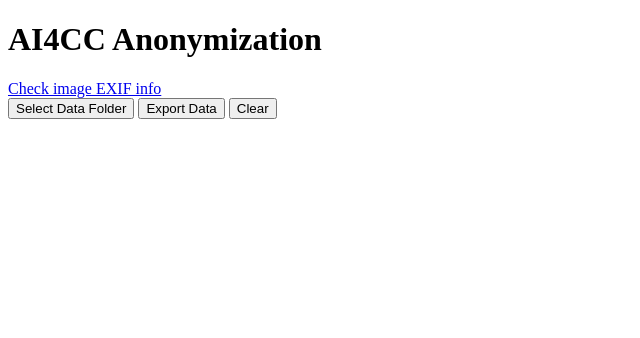
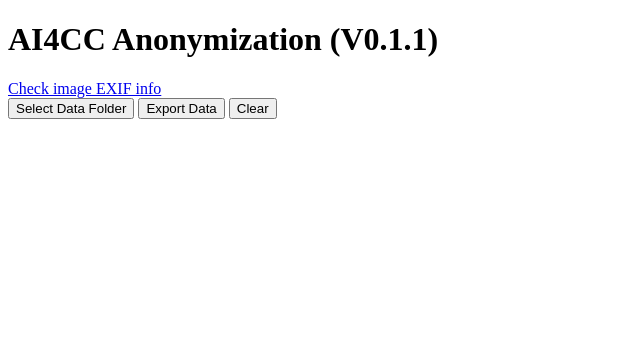
Before and after one commit to oeway/ai4cc-anonymization, a plain HTML site: page index.html in a window 1280 px wide. Shown: the whole page, without its empty margins (0-640 px from the left). Drawn offline with Linux system fonts and the light colour scheme.

Commit message:
Add version nubmer

```diff
--- a/index.html
+++ b/index.html
@@ -5,7 +5,7 @@
 </head>
 <body>
 
-<h1>AI4CC Anonymization</h1>
+<h1>AI4CC Anonymization (V0.1.1)</h1>
 <a href="https://mutiny.cz/exifr/" target="_blank">Check image EXIF info</a>
 <br>
 <button id="parseDirectory">Select Data Folder</button>
```
